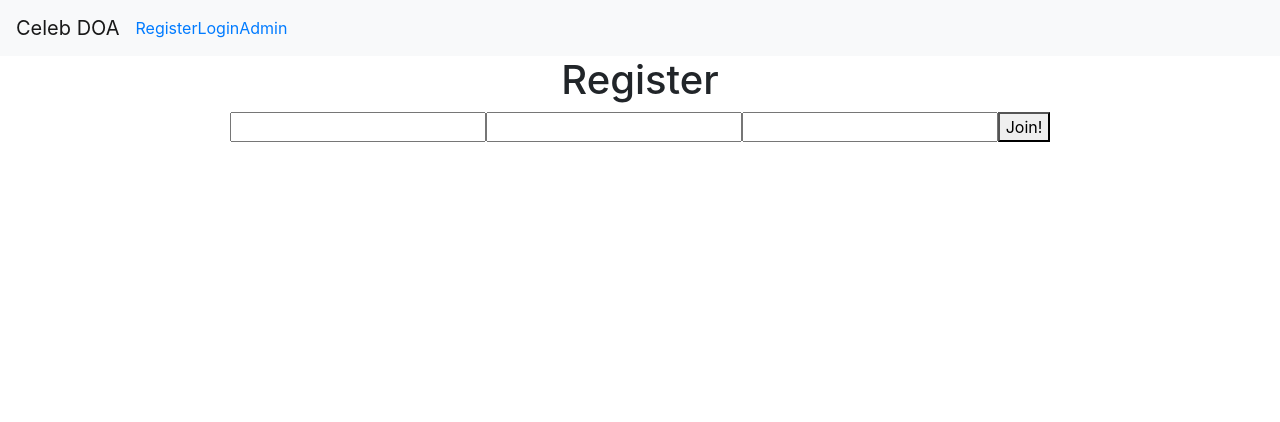
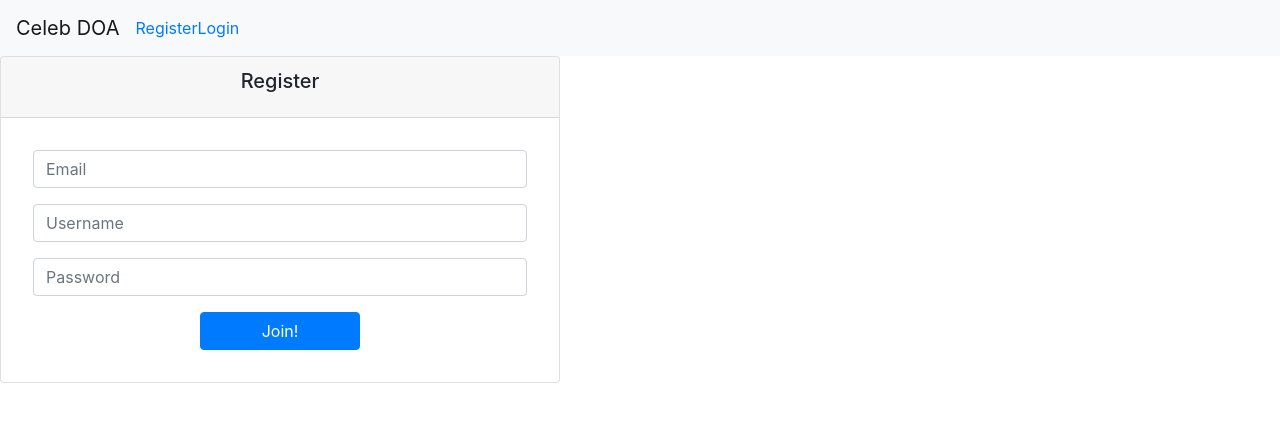
Before and after one commit to bw-celebrity-dead-or-alive-1/Front-end, a React (Create React App) app in the folder celebdoa/: page /register in a window 1280 px wide. Shown: the top 422 px of the page. Built offline with nearby package versions, Linux system fonts and the light colour scheme.

Commit message:
Register card base styled, commented Admin page.

```diff
--- a/celebdoa/src/components/Admin.js
+++ b/celebdoa/src/components/Admin.js
@@ -42,16 +42,6 @@ const Login = (props) => {
 				<input type='text' name='doa' value={doaFields.doa} placeholder="URL to image (required)" onChange={doFields}></input>
 				<button>Login</button>
 			</form>
-			<InputGroup className="mb-3">
-				<InputGroup.Prepend>
-					<InputGroup.Text id="basic-addon1">@</InputGroup.Text>
-				</InputGroup.Prepend>
-				<FormControl
-					placeholder="Username"
-					aria-label="Username"
-					aria-describedby="basic-addon1"
-				/>
-			</InputGroup>
 		</div>
 	);
 }
--- a/celebdoa/src/components/Navbar.js
+++ b/celebdoa/src/components/Navbar.js
@@ -3,7 +3,7 @@ import { BrowserRouter as Router, Route, Link } from "react-router-dom";
 
 import Login from "./Login";
 import Register from "./Register";
-import Admin from "./Admin";
+// import Admin from "./Admin";
 
 import { Navbar as NavbarBS, Nav, } from 'react-bootstrap';
 
@@ -11,14 +11,14 @@ const Navbar = () => {
 	return (
 		<Router>
 			<NavbarBS bg="light">
-			<NavbarBS.Brand href="#home">Celeb DOA</NavbarBS.Brand>
+			<NavbarBS.Brand href="/">Celeb DOA</NavbarBS.Brand>
 				<Nav.Item><Link to="/register">Register</Link></Nav.Item>
 				<Nav.Item><Link to="/login">Login</Link></Nav.Item>
-				<Nav.Item><Link to="/admin">Admin</Link></Nav.Item>
+				{/* <Nav.Item><Link to="/admin">Admin</Link></Nav.Item> */}
 			</NavbarBS>
 			<Route path="/login" component={Login} />
 			<Route path="/register" component={Register} />
-			<Route path="/admin" component={Admin} />
+			{/* <Route path="/admin" component={Admin} /> */}
 		</Router>
 	);
 };
--- a/celebdoa/src/components/Register.js
+++ b/celebdoa/src/components/Register.js
@@ -1,4 +1,10 @@
 import React, { useState } from 'react';
+import {
+	Button,
+	Card,
+	InputGroup,
+	FormControl
+} from 'react-bootstrap';
 
 function clg(...x) { console.log(...x) }  // because i'm sick of mistyping console.log
 
@@ -18,15 +24,32 @@ const Login = (props) => {
 	}
 
 	return (
-		<>
-			<h1>Register</h1>
+		<Card style={{ width: "35rem" }}>
 			<form onSubmit={handleSubmit}>
-				<input type='text' name='username' value={registerFields.username} onChange={doFields}></input>
-				<input type='text' name='email' value={registerFields.email} onChange={doFields}></input>
-				<input type='password' name='password' value={registerFields.password} onChange={doFields}></input>
-				<button>Join!</button>
+				<Card.Header><Card.Title bg="light">Register</Card.Title></Card.Header>
+				<Card.Body style={{ padding: "2rem" }}>
+					<InputGroup className="mb-3">
+						<FormControl
+							name='username' value={registerFields.email} onChange={doFields}
+							placeholder="Email"
+						/>
+					</InputGroup>
+					<InputGroup className="mb-3">
+						<FormControl
+							name='username' value={registerFields.username} onChange={doFields}
+							placeholder="Username"
+						/>
+					</InputGroup>
+					<InputGroup className="mb-3">
+						<FormControl
+							name='password' type="password" value={registerFields.password} onChange={doFields}
+							placeholder="Password"
+						/>
+					</InputGroup>
+					<Button variant="primary" type="submit" style={{ width: "10rem" }}>Join!</Button>
+				</Card.Body>
 			</form>
-		</>
+		</Card>
 	);
 }
 
```
